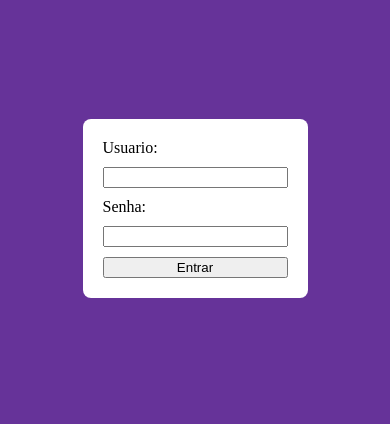
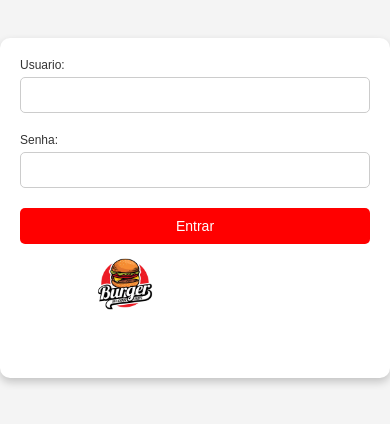
Before and after one commit to gustavosantt/Hamburgaria, a plain HTML site: page Login/login.html in a window 390 px wide. Shown: the part 214-638 px from the top of the page. Drawn offline with Linux system fonts and the light colour scheme.

Commit message:
Ajuste na tela de login

```diff
--- a/Login/login.css
+++ b/Login/login.css
@@ -1,21 +1,96 @@
-body, html {
-    height: 100%;
+/* Estilos gerais */
+body {
+    font-family: Arial, sans-serif;
+    background-color: #f4f4f4; /* Fundo claro */
     margin: 0;
+    padding: 0;
+    display: flex;
+    justify-content: center;
+    align-items: center;
+    height: 100vh; /* Altura total da tela */
 }
 
+/* Container principal */
 .container {
-    height: 100vh;
-    width: 100%;
-    display: flex;
-    align-items: center;
-    justify-content: center;
-    background-color: rebeccapurple;
+    background-color: #ffffff; /* Fundo branco */
+    padding: 30px;
+    border-radius: 10px; /* Bordas arredondadas */
+    box-shadow: 0 4px 8px rgba(0, 0, 0, 0.2); /* Sombra para destaque */
+    width: 300px;
+    height: 300px; /* Largura máxima */
 }
 
-.login {
-    display: grid;
-    gap: 10px;
-    background-color: white;
-    padding: 20px;
-    border-radius: 8px;
+/* Formulário */
+form {
+    display: flex;
+    flex-direction: column;
 }
+
+/* Labels */
+form label {
+    font-size: 14px;
+    margin-bottom: 5px;
+    color: #333333; /* Cor do texto */
+}
+
+/* Campos de entrada */
+form input[type="text"],
+form input[type="password"] {
+    padding: 10px;
+    margin-bottom: 20px;
+    border: 1px solid #cccccc; /* Borda cinza clara */
+    border-radius: 5px; /* Bordas arredondadas */
+    font-size: 14px;
+    width: 100%; /* Largura total */
+    box-sizing: border-box; /* Inclui padding na largura */
+}
+
+/* Botão */
+form button {
+    background-color: hwb(0 0% 0%); /* Azul */
+    color: #ffffff; /* Texto branco */
+    padding: 10px;
+    border: none;
+    border-radius: 5px; /* Bordas arredondadas */
+    font-size: 16px;
+    cursor: pointer;
+    transition: background-color 0.3s ease;
+}
+
+/* Botão ao passar o mouse */
+form button:hover {
+    background-color: #0056b3; /* Azul mais escuro */
+}
+
+.login img{
+    width: 100px;
+    position: relative;
+    left: 100px;
+}
+
+/* Responsividade */
+@media (max-width: 600px) {
+    .container {
+        padding: 20px;
+        width: 90%; /* Largura ajustada para telas menores */
+    }
+
+    form label {
+        font-size: 12px; /* Reduz tamanho da fonte */
+    }
+
+    form input[type="text"],
+    form input[type="password"] {
+        font-size: 12px; /* Reduz tamanho da fonte */
+    }
+
+    form button {
+        font-size: 14px; /* Reduz tamanho da fonte */
+    }
+
+    .login img{
+        width: 80px; /* Reduz tamanho da imagem */
+        position: relative;
+        left: 65px; /* Ajusta a posição da imagem */
+    }
+}
--- a/Login/login.html
+++ b/Login/login.html
@@ -10,11 +10,14 @@
     <div class="container">
         <form class="login" id="login">
             <label for="text">Usuario:</label>
-            <input type="text" id="Usuario">
+            <input type="text" id="usuario">
 
             <label for="senha">Senha: </label>
             <input type="password" name="Senha" id="senha">
             <button button onclick="verificar()">Entrar</button>
+
+
+            <img src="../img/modelo-de-logotipo-de-hamburguer_441059-18.avif" alt="">
         </form>
 
 
--- a/Login/login.js
+++ b/Login/login.js
@@ -1,17 +1,16 @@
 function verificar() {
     console.log("Função verificar foi chamada."); // Depuração
 
-    const login = document.getElementById("login").value;
+    const login = document.getElementById("usuario").value;
     const senha = document.getElementById("senha").value;
-
+    const url = 'https://hamburgueriahg.netlify.app/'; // URL de redirecionamento
     console.log("Login:", login, "Senha:", senha); // Depuração
 
-    if (login === "admin" && senha === "1234") {
-        alert("Login realizado com sucesso!");
-        console.log("Autorizado: Login realizado com sucesso."); // Depuração
-        window.location.href = "https://hamburgueriahg.netlify.app/";
+    if (login === "admin" && senha === "123") {
+        alert("Login realizado com sucesso!:" + url); // Depuração
         return true; // Permite o envio do formulário
-        console.log("Não autorizado: Login ou senha incorretos.");
+    } else {
+        console.log("Tentativa de login falhou."); // Depuração
         alert("Login ou senha incorretos.");
         return false; // Impede o envio do formulário
     }
--- a/styles.css
+++ b/styles.css
@@ -384,6 +384,11 @@ nav ul a img{
     opacity: 0.5;                /* Nível de transparência */
     z-index: -1;                 /* Fica atrás do conteúdo */
 }
+/*Alterar a cor dos Bairros para branco "neighborhoods" tradução => Bairros*/
+.neighborhoods a{
+    color: white;
+    padding: 20px;
+}
 
 /* Ajustes para dispositivos móveis */
 @media (max-width: 600px) {
```
Also changed, not shown: index.html (+1 -1 lines).
